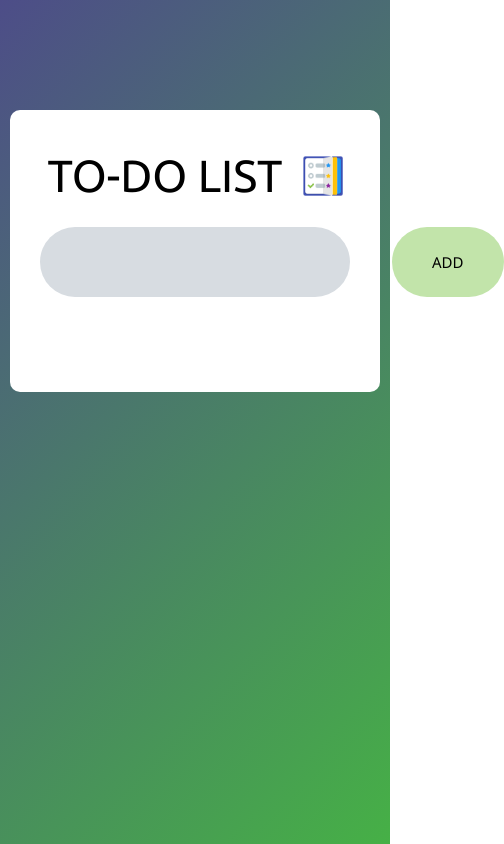
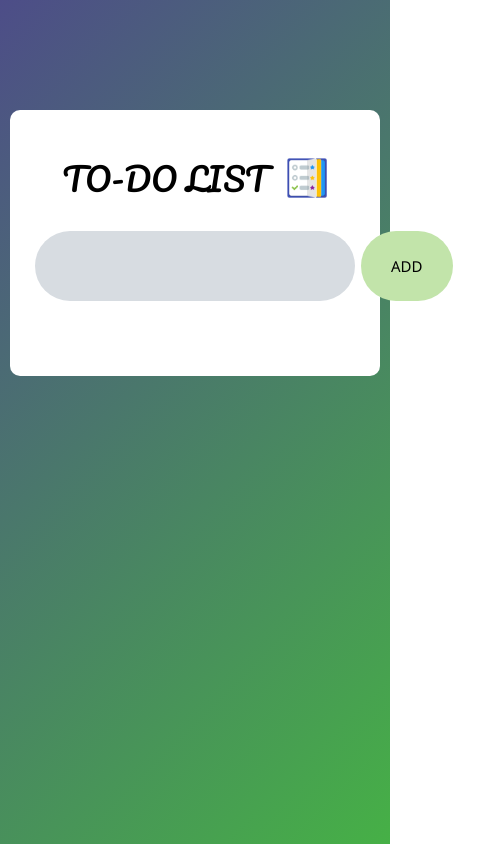
Before and after one commit to sajjadtariq/todoapp-js, a plain HTML site: page index.html in a window 390 px wide. Shown: the whole page, 504 px wide, since content can reach past the window. Drawn offline with Linux system fonts and the light colour scheme.

Commit message:
todo-list first responsiveness

```diff
--- a/app.js
+++ b/app.js
@@ -30,6 +30,10 @@ const addItem = () => {
 list.addEventListener('click', (e) => {
     if (e.target.tagName === 'LI') {
         e.target.classList.toggle('checked');
+        const editButton = e.target.querySelector('.edit-button');
+        if (editButton) {
+            editButton.style.display = editButton.style.display === 'none' ? '' : 'none';
+        }
     } else if (e.target.className === 'delete-button') {
         e.target.parentElement.remove();
         saveData();
@@ -37,9 +41,9 @@ list.addEventListener('click', (e) => {
         const liElement = e.target.parentElement;
         const spanElement = liElement.firstChild;
         console.log(spanElement);
-        const edited = prompt('Edit Your Task');
+        const edited = prompt('Edit Your Task', spanElement.textContent.trim());
         console.log(edited);
-        if (edited !== ''){
+        if (edited !== '' && edited !== null){
             spanElement.innerHTML = edited;
             saveData();
         }
--- a/index.html
+++ b/index.html
@@ -10,10 +10,8 @@
 
     <link rel="preconnect" href="https://fonts.googleapis.com">
     <link rel="preconnect" href="https://fonts.gstatic.com" crossorigin>
-    <link rel="preconnect" href="https://fonts.googleapis.com">
-    <link rel="preconnect" href="https://fonts.gstatic.com" crossorigin>
     <link
-        href="https://fonts.googleapis.com/css2?family=Ubuntu:ital,wght@0,300;0,400;0,500;0,700;1,300;1,400;1,500;1,700&display=swap"
+        href="https://fonts.googleapis.com/css2?family=Dancing+Script:wght@700&family=Pacifico&family=Permanent+Marker&family=Satisfy&family=Ubuntu:ital,wght@0,300;0,400;0,500;0,700;1,300;1,400;1,500;1,700&display=swap"
         rel="stylesheet">
 </head>
 
--- a/style.css
+++ b/style.css
@@ -17,16 +17,16 @@
     max-width: 540px;
     background: #fff;
     margin: 100px auto 20px;
-    padding: 40px 30px 70px;
+    /* padding: 40px 30px 70px 40px; */
+    padding: 40px 25px;
     border-radius: 10px;
 }
 
 h1 {
     display: inline-block;
     margin-right: 20px;
-    font-size: 45px;
     text-transform: uppercase;
-    font-family: "Ubuntu", sans-serif;
+    font-family: "Pacifico", cursive;
     font-weight: 400;
     font-style: normal;
 }
@@ -43,22 +43,26 @@ h1 {
     justify-content: space-between;
     background: rgb(215, 220, 225);
     border-radius: 40px;
-    padding-left: 20px;
+    /* padding: 10px 10px; */
+    /* margin: 10px; */
     margin-bottom: 25px;
     margin-top: 25px;
 }
 
 .additem {
-    flex: 1;
+    flex: 3;
     border: none;
     outline: none;
     background: none;
-    padding: 18px;
+    padding: 18px 15px;
+    text-align: center;
     font-size: 20px;
+
 }
 
 .addbutton {
-    padding: 25px 40px;
+    padding: 25px 30px;
+    flex: 1;
     outline: none;
     border: none;
     font-size: 15px;
@@ -76,7 +80,9 @@ h1 {
 .taskrow {
     display: flex;
     flex-direction: column;
+    margin: 10px 0px;
 }
+
 
 li {
     list-style: none;
@@ -85,6 +91,8 @@ li {
     position: relative;
     cursor: pointer;
 }
+
+
 
 li::before {
     content: "";
@@ -121,11 +129,11 @@ ul li.checked::before {
     transition: background-color 0.3s ease;
 }
 
-.delete-button{
+.delete-button {
     right: 0;
 }
 
-.edit-button{
+.edit-button {
     right: 90px;
     padding: 10px 24px;
 }
```
